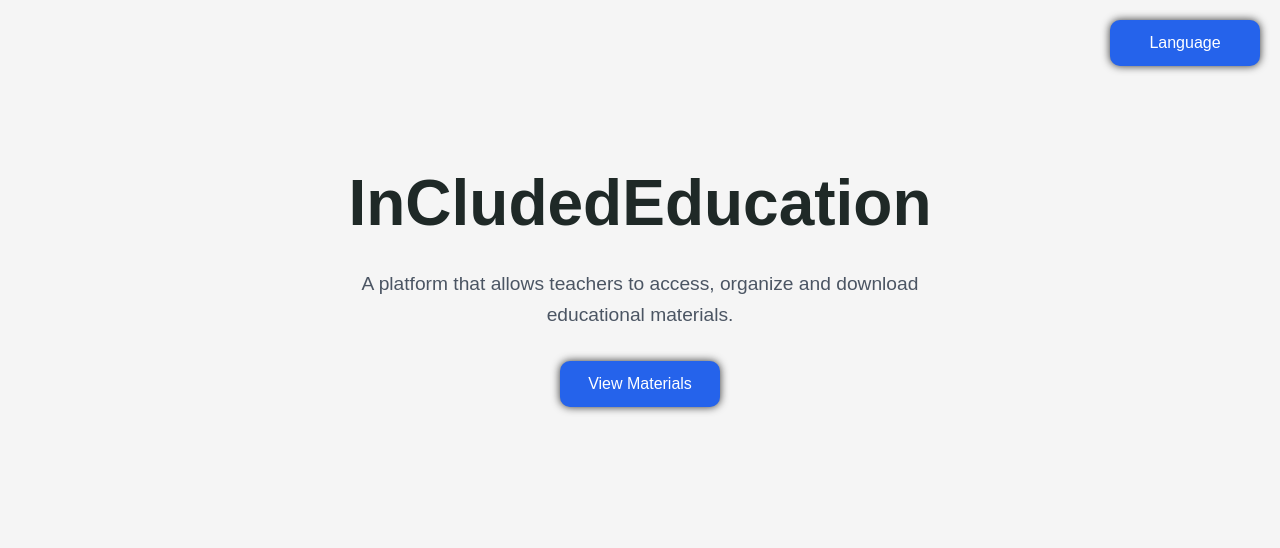
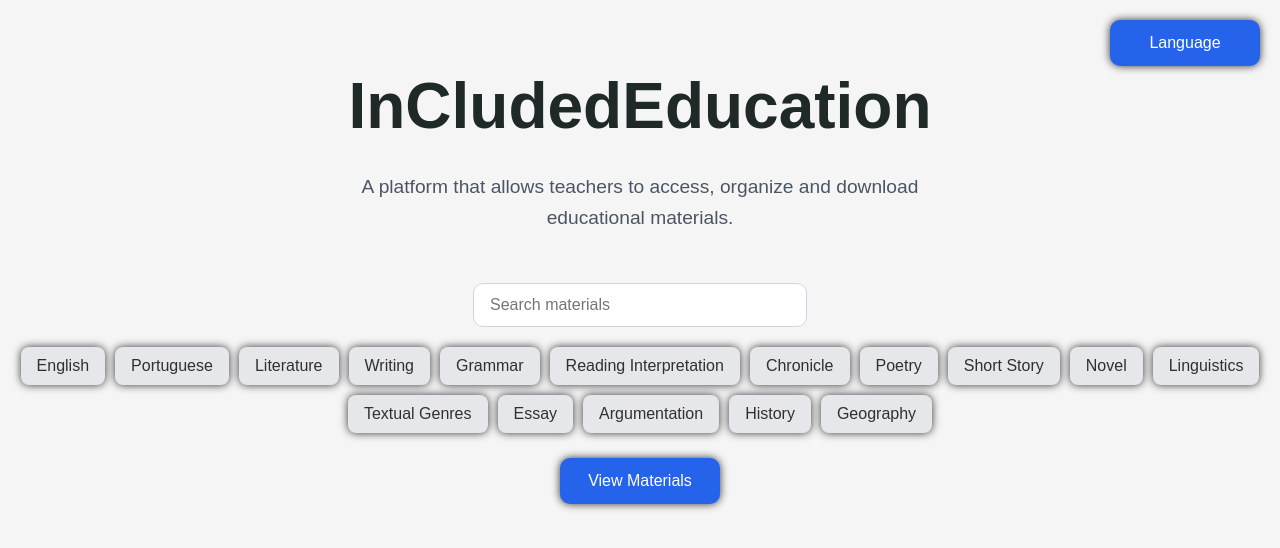
Before and after one commit to guibarreto2003/InCludedEducation, a React app in the folder frontend/: page / in a window 1280 px wide. Shown: the top 548 px of the page. Built offline with nearby package versions, Linux system fonts and the light colour scheme; the HTML template or start-up script is replaced by a standard one.

Commit message:
added modular search and filter components

```diff
--- a/frontend/src/App.css
+++ b/frontend/src/App.css
@@ -208,3 +208,53 @@ button:hover {
   transition: 0.3s;
   cursor: pointer;
 }
+
+.search-input {
+  width: 300px;
+  max-width: 90%;
+
+  padding: 12px 16px;
+
+  border-radius: 10px;
+  border: 1px solid #d1d5db;
+
+  font-size: 16px;
+
+  margin-top: 20px;
+  margin-bottom: 20px;
+
+  outline: none;
+}
+
+.filter-bar {
+  display: flex;
+  gap: 10px;
+
+  flex-wrap: wrap;
+  justify-content: center;
+
+  margin-bottom: 25px;
+}
+
+.filter-bar button {
+  padding: 10px 16px;
+
+  border: none;
+  border-radius: 8px;
+
+  cursor: pointer;
+
+  color: rgb(48, 48, 48);
+  background-color: #e5e7eb;
+
+  transition: 0.3s;
+}
+
+.active-filter {
+  background-color: #2563eb !important;
+  color: white !important;
+
+  transform: scale(1.05);
+
+  box-shadow: 0 4px 12px rgba(37, 99, 235, 0.35);
+}
--- /dev/null
+++ b/frontend/src/components/FilterBar.jsx
@@ -0,0 +1,49 @@
+function FilterBar ({selectedFilter, setSelectedFilter}) {
+
+    const filters = [
+        'English',
+        'Portuguese',
+        'Literature',
+        'Writing',
+        'Grammar',
+        'Reading Interpretation',
+        'Chronicle',
+        'Poetry',
+        'Short Story',
+        'Novel',
+        'Linguistics',
+        'Textual Genres',
+        'Essay',
+        'Argumentation',
+        'History',
+        'Geography'
+    ]
+
+
+    return (
+
+        <div className="filter-bar">
+            {filters.map(filter => (
+                <button
+                    key={filter}
+                    onClick={() => setSelectedFilter(
+                        selectedFilter === filter
+                            ? 'All'
+                            : filter
+                    )
+                    }
+                    className={
+                        selectedFilter === filter
+                            ? 'active-filter'
+                            : ''
+                    }
+                >
+                {filter}
+                </button>
+            ))}
+        </div>
+
+    )
+}
+
+export default FilterBar
--- /dev/null
+++ b/frontend/src/components/SearchBar.jsx
@@ -0,0 +1,14 @@
+function SearchBar ({searchTerm, setSearchTerm}) {
+
+    return (
+        <input
+        type="text"
+        placeholder="Search materials"
+        value={searchTerm}
+        onChange={(e) => setSearchTerm(e.target.value)}
+        className="search-input"
+        />
+    )
+}
+
+export default SearchBar
--- a/frontend/src/data/materials.js
+++ b/frontend/src/data/materials.js
@@ -6,20 +6,20 @@ const materials = [
   {
     id: 1,
     gradeKey: 'sixthGrade',
-    subjectKey: 'readingInter',
+    subjectKey: 'readingInterpretation',
     image: readingImage
 },
 
   {
     id: 2,
-    gradeKey: 'ninethGrade',
+    gradeKey: 'ninthGrade',
     subjectKey: 'chronicle',
     image: chronicleImage
   },
 
   {
     id: 3,
-    gradeKey: 'HighSchool',
+    gradeKey: 'highSchool',
     subjectKey: 'grammar',
     image: grammarImage
   }
--- a/frontend/src/data/translations.js
+++ b/frontend/src/data/translations.js
@@ -1,45 +1,46 @@
 const translations = {
   en: {
 
-        //Interface translation (1)
+    // Interface translation
     title: 'InCludedEducation',
     description: 'A platform that allows teachers to access, organize and download educational materials.',
     button: 'View Materials',
 
-        //Language selector translation (2)
+    // Language selector translation
     languageLabel: 'Language',
     english: 'English',
     portuguese: 'Portuguese',
 
-        //Cards translation (3)
+    // Cards translation
     sixthGrade: '6th Grade',
-        ninethGrade: '9th Grade',
-        HighSchool: 'High School',
-        readingInter: 'Reading Interpretation',
+    ninthGrade: '9th Grade',
+    highSchool: 'High School',
+
+    readingInterpretation: 'Reading Interpretation',
     chronicle: 'Chronicle',
     grammar: 'Grammar'
   },
 
   pt: {
 
-        // (1)
+    // Interface translation
     title: 'InCludedEducation',
     description: 'Uma plataforma que permite professores acessar, organizar e fazer download de materiais educacionais.',
     button: 'Ver materiais',
 
-        // (2)
+    // Language selector translation
     languageLabel: 'Idioma',
     english: 'Inglês',
     portuguese: 'Português',
 
-        // (3)
+    // Cards translation
     sixthGrade: '6º Ano',
-        ninethGrade: '9º Ano',
-        HighSchool:'Ensino Médio',
-        readingInter: 'Interpretação de texto',
+    ninthGrade: '9º Ano',
+    highSchool: 'Ensino Médio',
+
+    readingInterpretation: 'Interpretação de Texto',
     chronicle: 'Crônica',
     grammar: 'Gramática'
-
   }
 }
 
--- a/frontend/src/pages/Home.jsx
+++ b/frontend/src/pages/Home.jsx
@@ -4,6 +4,9 @@ import MaterialCard from '../components/MaterialCard'
 import translations from '../data/translations'
 import materials from '../data/materials'
 import LanguageSelector from '../components/LanguageSelector'
+import SearchBar from '../components/SearchBar'
+import FilterBar from '../components/FilterBar'
+import filterMaterials from '../utils/filterMaterials'
 
 
 
@@ -11,6 +14,16 @@ function Home({language, setLanguage}) {
 
   const text = translations[language]
   const [showMaterials, setShowMaterials] = useState(false)
+  const [searchTerm, setSearchTerm] = useState('')
+  const [selectedFilter, setSelectedFilter] = useState('All')
+  const filteredMaterials = filterMaterials(
+    materials,
+    searchTerm,
+    selectedFilter,
+    text
+  )
+
+
 
   return (
      <div className="container">
@@ -29,13 +42,28 @@ function Home({language, setLanguage}) {
         {text.description}
       </p>
 
+      {/*Search Bar */}
+      <SearchBar
+        searchTerm={searchTerm}
+        setSearchTerm={setSearchTerm}
+      />
+      {/*Search Bar Ends*/}
+
+      {/*Filter Bar*/}
+      <FilterBar
+        selectedFilter={selectedFilter}
+        setSelectedFilter={setSelectedFilter}
+      />
+      {/*Filter Bar Ends*/}
+
+
       <button onClick={() => setShowMaterials(!showMaterials)}>
         {text.button}
       </button>
 
 
       <div className={`materials ${showMaterials ? 'show' : ''}`}>
-        {materials.map(material => (
+        {filteredMaterials.map(material => (
           <MaterialCard
             key={material.id}
             id={material.id}
--- /dev/null
+++ b/frontend/src/utils/filterMaterials.js
@@ -0,0 +1,24 @@
+function filterMaterials(
+    materials,
+    searchTerm,
+    selecetedFilter,
+    text
+) {
+
+    return materials.filter(material => {
+
+        const matchesSearch =
+            text[material.subjectKey]
+                .toLowerCase()
+                .includes(searchTerm.toLowerCase())
+
+        const matchesFilter =
+            selecetedFilter === 'All'
+                ? true
+                : text[material.subjectKey] === selecetedFilter
+
+        return matchesSearch && matchesFilter
+    })
+}
+
+export default filterMaterials
```
Lines whose indentation alone changed are shown as unchanged.
